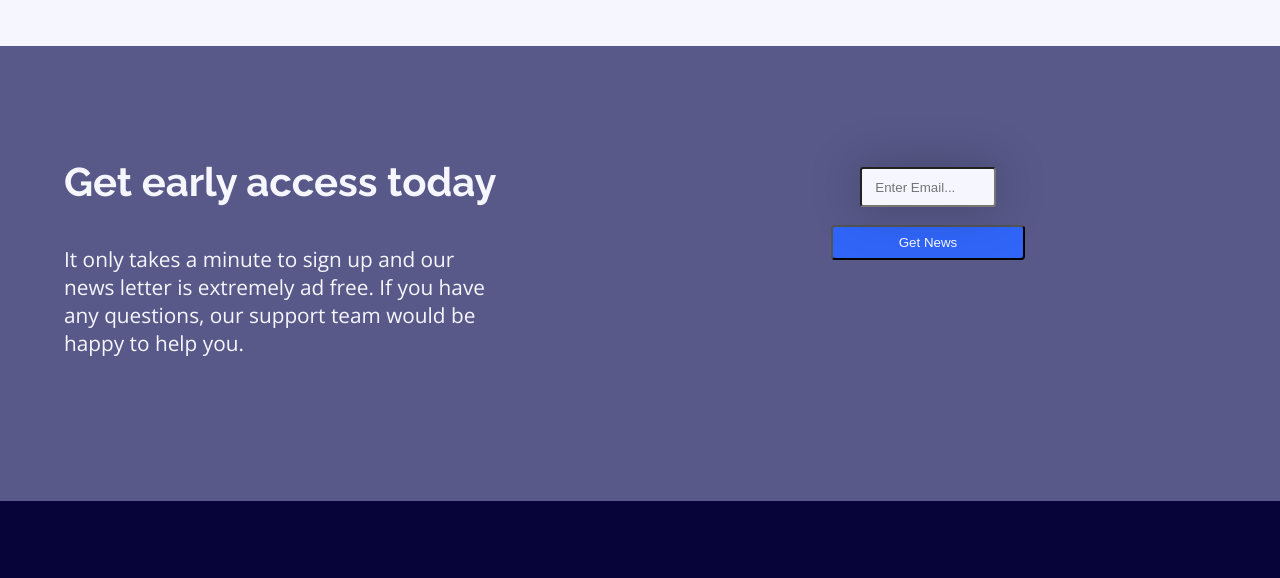
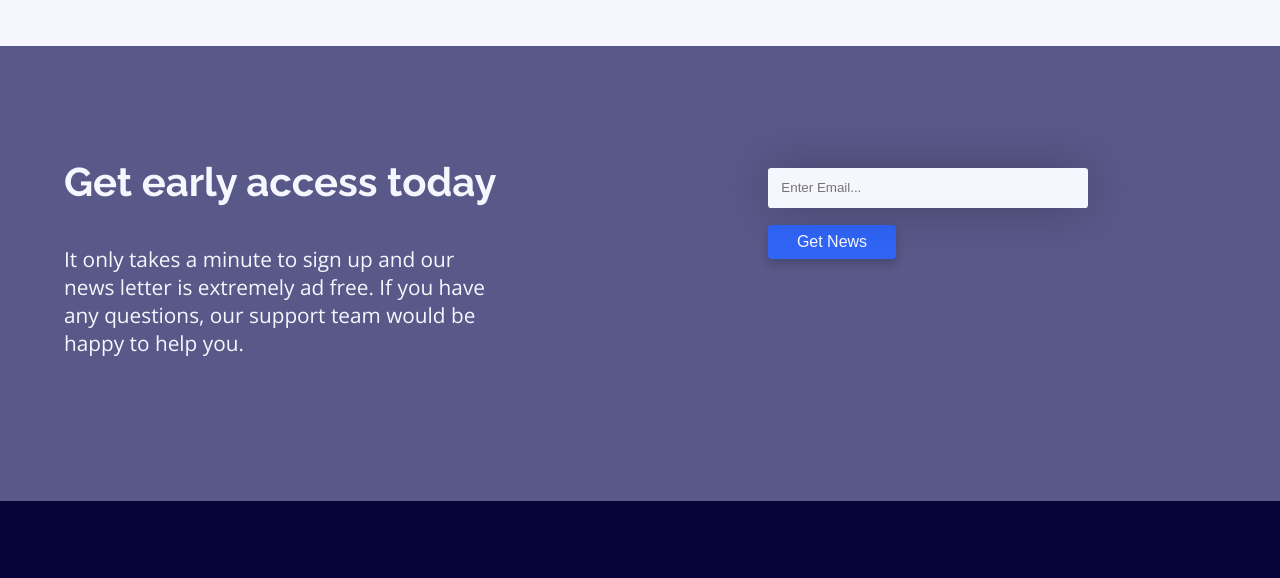
Before and after one commit to halfdobis/my-site, a plain HTML site: page index.html in a window 1280 px wide. Shown: the part 1817-2395 px from the top of the page. Drawn offline with nearby package versions, Linux system fonts and the light colour scheme.

Commit message:
Add input field styling

```diff
--- a/CSS/main.css
+++ b/CSS/main.css
@@ -135,7 +135,7 @@ body {
             justify-content: flex-start;
   }
   .files .get_started .email {
-    width: 55%;
+    /* width: 55%; */
     margin-bottom: 0;
   }
   .files .get_started .button {
@@ -343,7 +343,6 @@ body {
     padding: .5em 5em .5em .5em;
     border-radius: .25em;
     margin-bottom: .5em;
-
   }
   .access .get_started .email p {
     margin: 0;
@@ -360,7 +359,6 @@ body {
             align-items: center;
     background-color: #3065f8;
     color: #f6f6fe;
-    width: 100%;
     padding: .5rem 0 .5rem 0;
     border-radius: .25rem;
     margin-bottom: 7.5rem;
@@ -399,9 +397,20 @@ body {
             box-shadow: 0px 0px 49px 0px rgba(0, 0, 0, 0.25);
   }
   .access .get_started .email {
-    width: 70%;
+    /* width: 70%; */
     padding: .8em 0em .8em 1em;
     margin-bottom: 1.3em;
+    border: none;
+    width: 20rem;
+    height: 2.5rem;
+  }
+
+  .access .get_started .button_1 {
+    border: none;
+    width: 8rem;
+    font-size: 1rem;
+    box-shadow: 0 5px 10px 0 rgba(0, 0, 0, 0.2);
+    cursor: pointer;
   }
 
   .access article {
```
